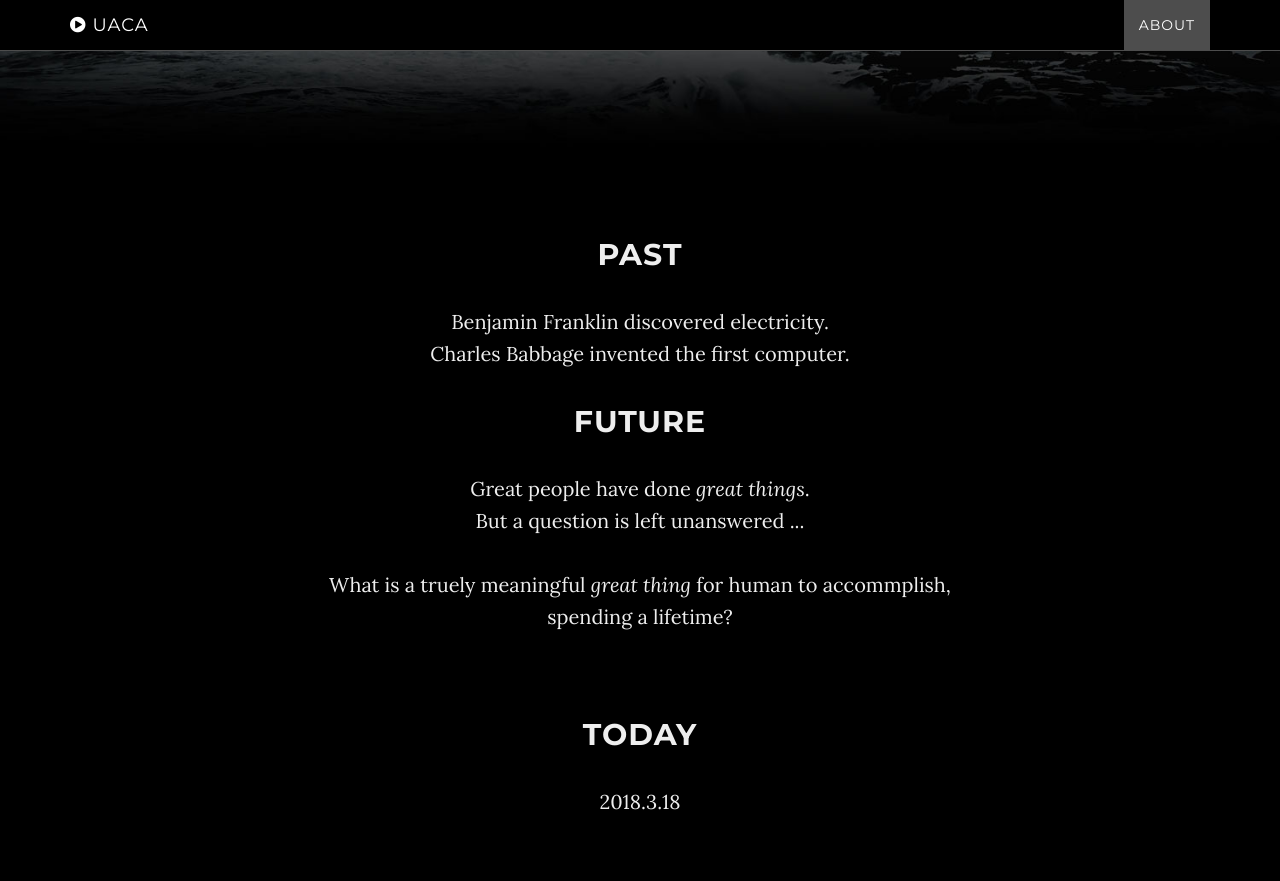
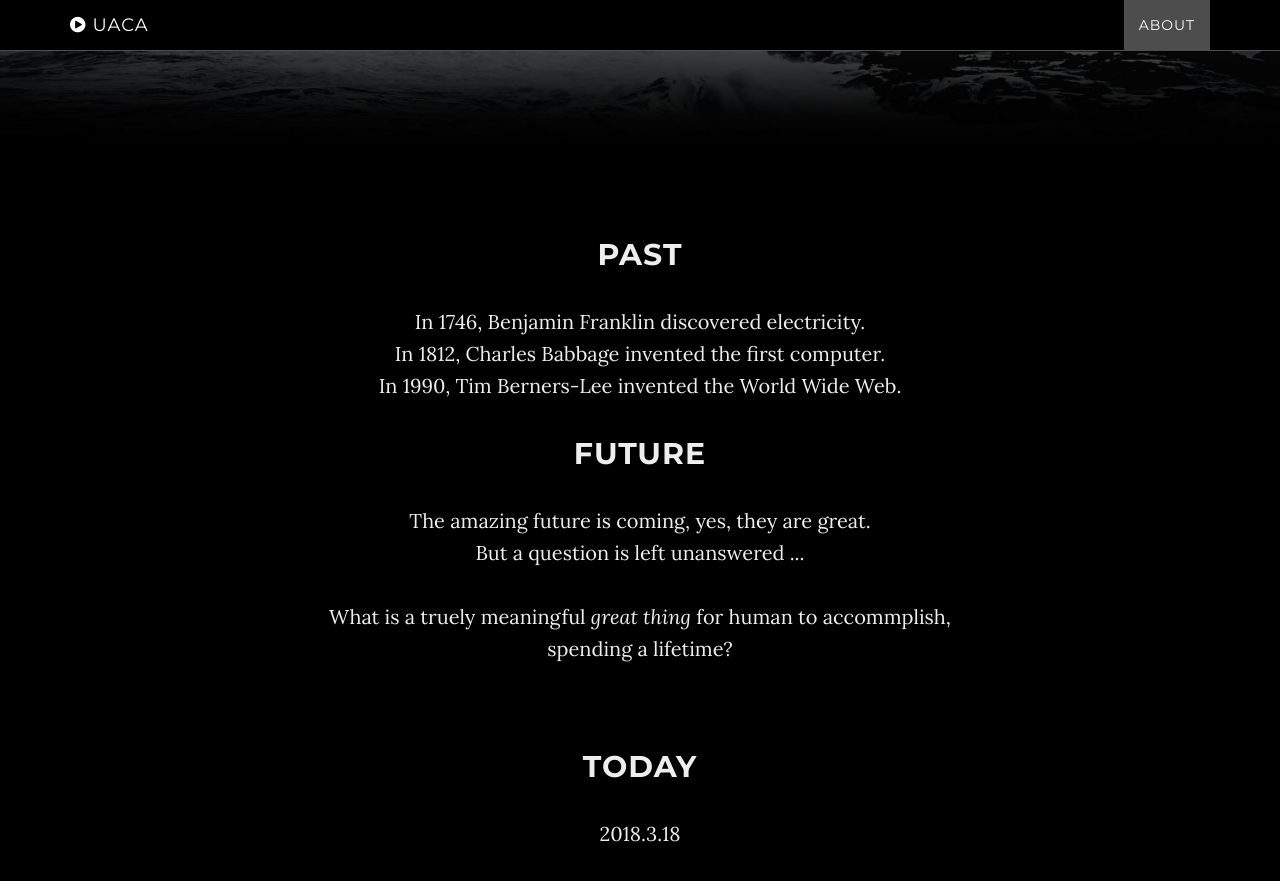
Before and after one commit to zomux/page-uaca, a Jekyll site: the page built from index.html, in a window 1280 px wide and 900 px high, scrolled down 742 px. Shown: the top 881 px of the window. Built offline with Jekyll 4.4.1, drawn with Linux system fonts in a browser that asks for light colours.

Commit message:
Update about.html

```diff
--- a/_includes/about.html
+++ b/_includes/about.html
@@ -4,12 +4,13 @@
             <div class="col-lg-8 col-lg-offset-2">
                 <h2>Past</h2>
                 <p>
-                    Benjamin Franklin discovered electricity. <br/>
-                    Charles Babbage invented the first computer.
+                    In 1746, Benjamin Franklin discovered electricity. <br/>
+                    In 1812, Charles Babbage invented the first computer.  <br/>
+                    In 1990, Tim Berners-Lee invented the World Wide Web.
                  </p>
                 <h2>Future</h2>
                 <p>
-                    Great people have done <i>great things</i>. <br/>
+                    The amazing future is coming, yes, they are great.   <br/>
                     But a question is left unanswered ... <br/>
                     <br/>
                     What is a truely meaningful <i>great thing</i> for human to accommplish,
```
